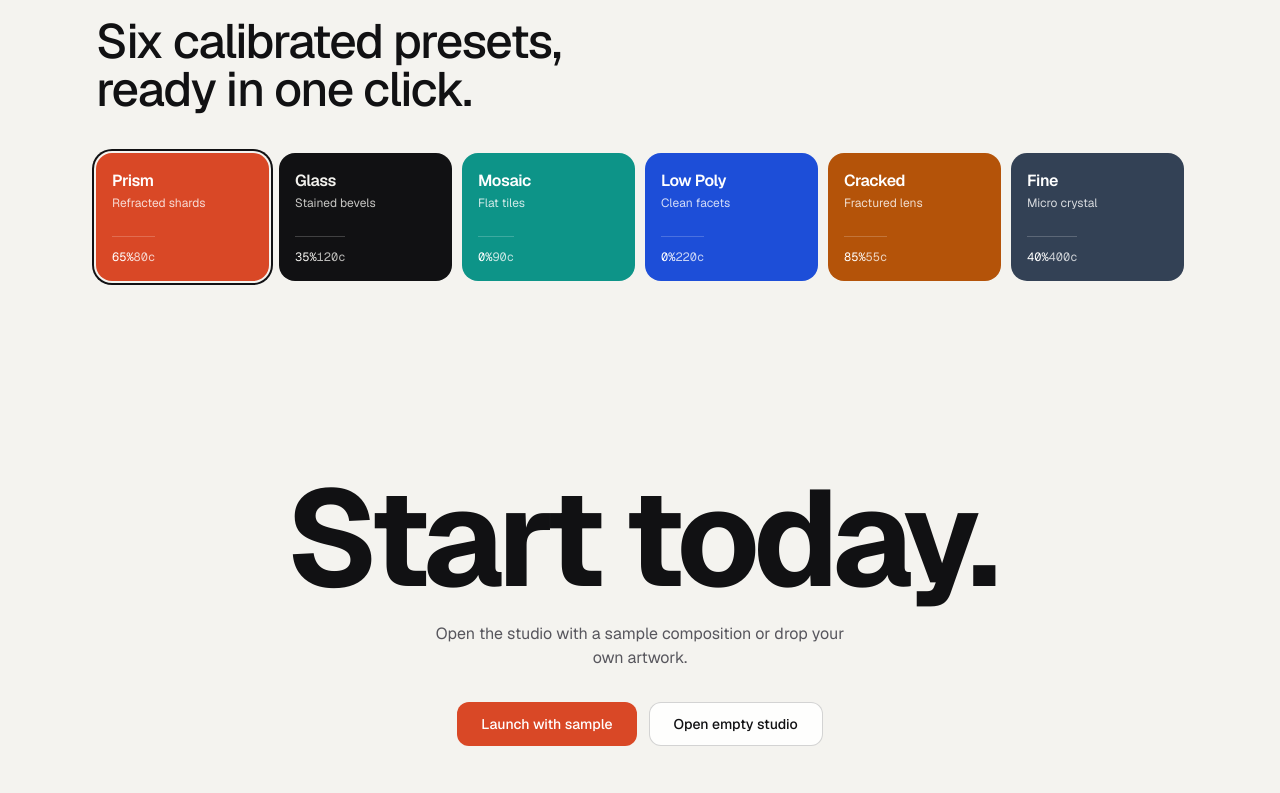
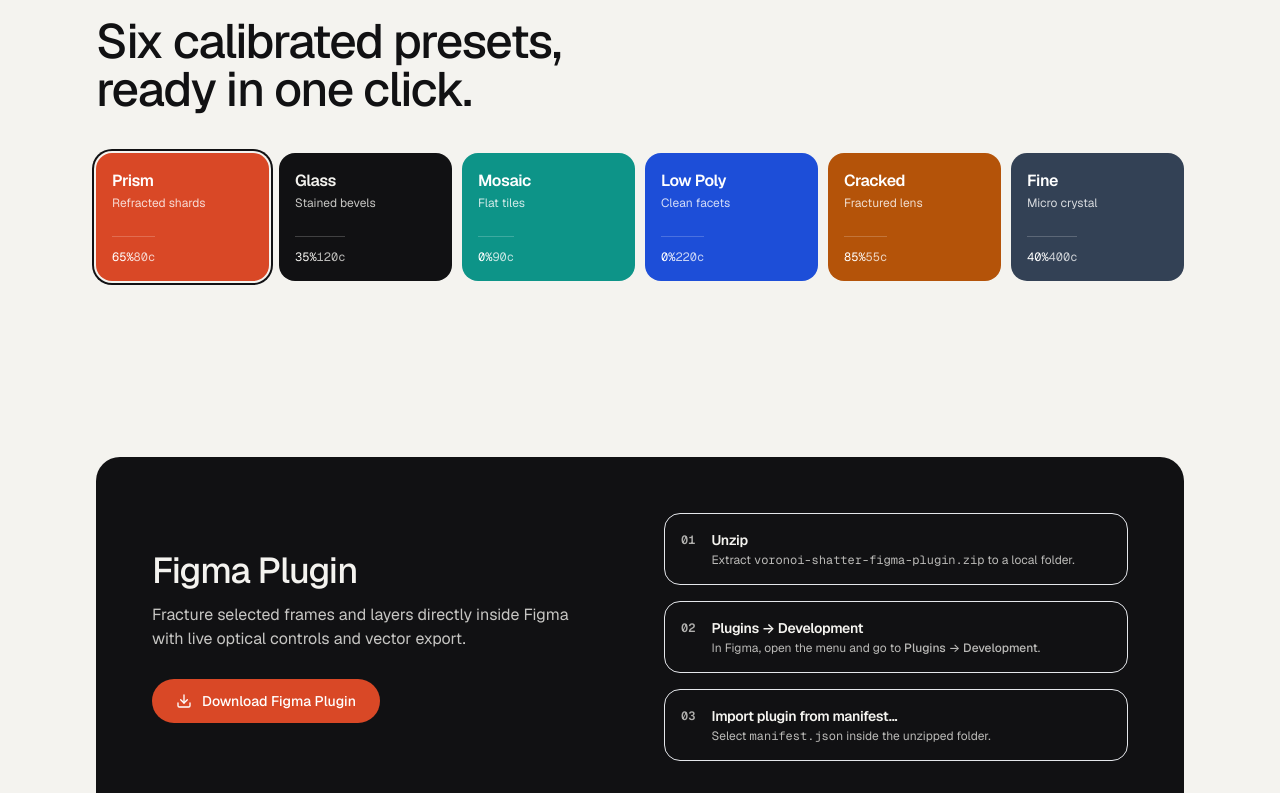
Before and after one commit to Llenoxinn/Voronoi-Shatter, a Svelte app: page / in a window 1280 px wide. Shown: the part 2000-2793 px from the top of the page. Built offline with nearby package versions, Linux system fonts and the light colour scheme.

Commit message:
feat(landing): add Figma plugin download section with 1-click zip download

```diff
--- a/src/components/LandingPage.svelte
+++ b/src/components/LandingPage.svelte
@@ -217,6 +217,7 @@
       <nav class="hidden md:flex items-center gap-7 text-xs font-medium text-studio-muted">
         <a href="#optics" class="hover:text-studio-ink transition-colors duration-150">Optics</a>
         <a href="#presets" class="hover:text-studio-ink transition-colors duration-150">Presets</a>
+        <a href="#figma-plugin" class="hover:text-studio-ink transition-colors duration-150">Figma Plugin</a>
       </nav>
 
       <div class="flex items-center gap-1.5">
@@ -448,6 +449,59 @@
     </div>
   </section>
 
+  <!-- High-Contrast Figma Plugin Download Section -->
+  <section id="figma-plugin" use:reveal class="max-w-6xl mx-auto px-5 sm:px-8 py-10 md:py-16">
+    <div class="rounded-3xl bg-studio-ink text-studio-bg p-8 sm:p-12 lg:p-14 grid grid-cols-1 lg:grid-cols-12 gap-10 lg:gap-12 items-center">
+      <div class="lg:col-span-6">
+        <h2 class="font-medium text-3xl sm:text-4xl leading-[1.06] tracking-[-0.03em] text-balance">
+          Figma Plugin
+        </h2>
+        <p class="mt-3 text-sm sm:text-base opacity-80 leading-relaxed max-w-[40ch] text-pretty">
+          Fracture selected frames and layers directly inside Figma with live optical controls and vector export.
+        </p>
+
+        <div class="mt-7">
+          <a
+            href="./voronoi-shatter-figma-plugin.zip"
+            download="voronoi-shatter-figma-plugin.zip"
+            class="inline-flex items-center gap-2.5 h-11 px-6 rounded-full bg-studio-accent text-studio-accent-ink text-sm font-medium hover:opacity-95 active:scale-[0.96] transition-[opacity,transform] duration-150 no-underline"
+          >
+            <svg class="w-4 h-4" viewBox="0 0 24 24" fill="none" stroke="currentColor" stroke-width="2" stroke-linecap="round" stroke-linejoin="round" aria-hidden="true">
+              <path d="M21 15v4a2 2 0 0 1-2 2H5a2 2 0 0 1-2-2v-4" />
+              <polyline points="7 10 12 15 17 10" />
+              <line x1="12" y1="15" x2="12" y2="3" />
+            </svg>
+            <span>Download Figma Plugin</span>
+          </a>
+        </div>
+      </div>
+
+      <ol class="lg:col-span-6 space-y-4">
+        <li class="flex items-start gap-4 p-4 rounded-2xl bg-studio-bg/[0.08] border border-studio-bg/15">
+          <span class="font-mono tabular-nums text-xs font-semibold opacity-70 pt-0.5">01</span>
+          <div>
+            <div class="text-sm font-semibold tracking-tight">Unzip</div>
+            <div class="text-xs opacity-75 mt-0.5">Extract <code class="font-mono">voronoi-shatter-figma-plugin.zip</code> to a local folder.</div>
+          </div>
+        </li>
+        <li class="flex items-start gap-4 p-4 rounded-2xl bg-studio-bg/[0.08] border border-studio-bg/15">
+          <span class="font-mono tabular-nums text-xs font-semibold opacity-70 pt-0.5">02</span>
+          <div>
+            <div class="text-sm font-semibold tracking-tight">Plugins &rarr; Development</div>
+            <div class="text-xs opacity-75 mt-0.5">In Figma, open the menu and go to <span class="font-medium">Plugins &rarr; Development</span>.</div>
+          </div>
+        </li>
+        <li class="flex items-start gap-4 p-4 rounded-2xl bg-studio-bg/[0.08] border border-studio-bg/15">
+          <span class="font-mono tabular-nums text-xs font-semibold opacity-70 pt-0.5">03</span>
+          <div>
+            <div class="text-sm font-semibold tracking-tight">Import plugin from manifest...</div>
+            <div class="text-xs opacity-75 mt-0.5">Select <code class="font-mono">manifest.json</code> inside the unzipped folder.</div>
+          </div>
+        </li>
+      </ol>
+    </div>
+  </section>
+
   <!-- Monumental Closing Typographic Section -->
   <section use:reveal class="max-w-6xl mx-auto px-5 sm:px-8 pt-12 pb-20 md:pt-20 md:pb-28 text-center">
     <h2
```
